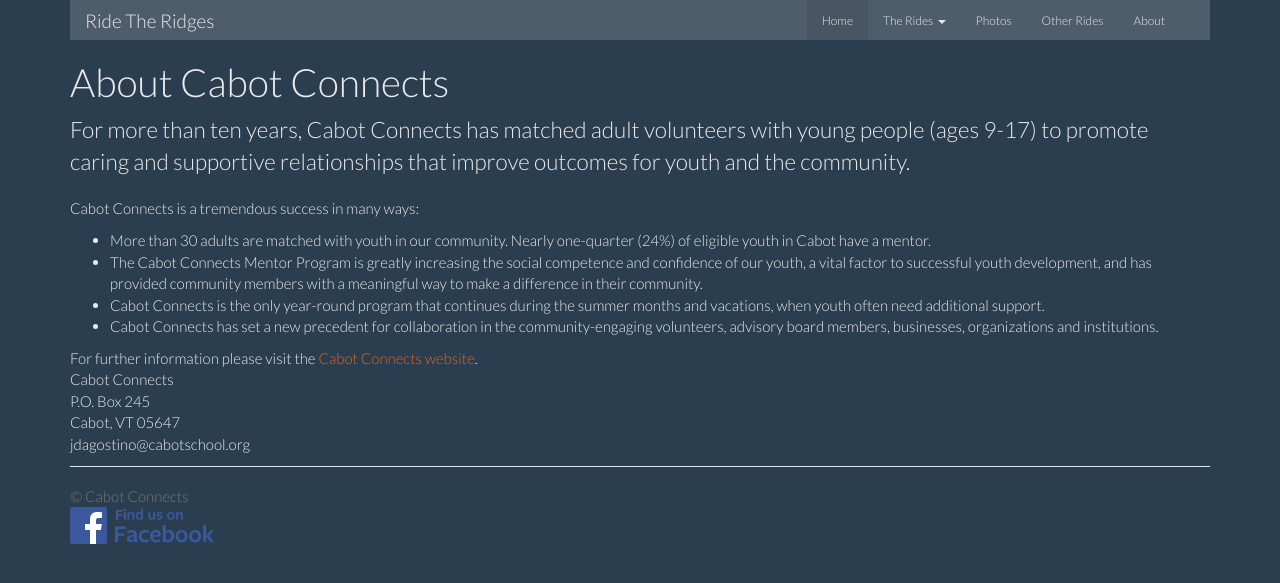
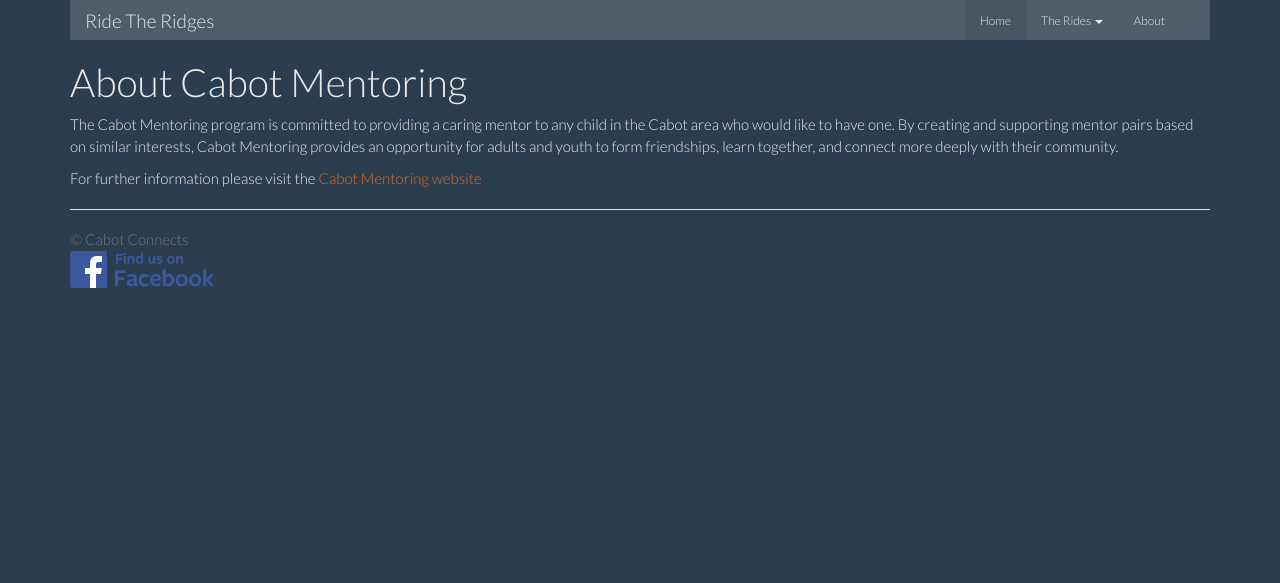
Before and after one commit to agilbert201/c4ride, a Jekyll site: the page built from about.html, in a window 1280 px wide. Shown: the top 583 px of the page. Built offline with Jekyll 4.4.1, drawn with Linux system fonts in a browser that asks for light colours.

Commit message:
mid summer 2018 tweaks

```diff
--- a/_includes/nav.html
+++ b/_includes/nav.html
@@ -21,8 +21,6 @@
               <li><a href="{{ site.base_url}}rides/100k.html">Warped 100K</a></li>
             </ul>
           </li>
-          <li><a href="{{ site.base_url}}photo_albums">Photos</a></li>
-          <li><a href="{{ site.base_url }}other_rides.html">Other Rides</a></li>
           <li><a href="{{ site.base_url }}about.html">About</a></li>
         </ul>
       </div><!--/.nav-collapse -->
--- a/about.html
+++ b/about.html
@@ -3,25 +3,7 @@ layout: defaultPage
 title: About
 ---
 
-<h1>About Cabot Connects</h1>
+<h1>About Cabot Mentoring</h1>
 
-<p class="lead">For more than ten years, Cabot Connects has matched adult volunteers with young people (ages 9-17) to promote caring and supportive relationships that improve outcomes for youth and the community.</p>
-
-<div class="text-left">
-    <p>Cabot Connects is a tremendous success in many ways:</p>
-    <ul>
-        <li>More than 30 adults are matched with youth in our community.  Nearly one-quarter (24%) of eligible youth in Cabot have a mentor.</li>
-        <li>The Cabot Connects Mentor Program is greatly increasing the social competence and confidence of our youth, a vital factor to successful youth development, and has provided community members with a meaningful way to make a difference in their community.</li>
-        <li>Cabot Connects is the only year-round program that continues during the summer months and vacations, when youth often need additional support.</li>
-        <li>Cabot Connects has set a new precedent for collaboration in the community-engaging volunteers, advisory board members, businesses, organizations and institutions.</li>
-    </ul>
-</div>
-
-For further information please visit the <a href="www.cabotconnectsmentoring.org">Cabot Connects website</a>.
-
-<p>
-Cabot Connects<br />
-P.O. Box 245<br />
-Cabot, VT 05647<br />
-jdagostino@cabotschool.org<br />
-</p>
+<p>The Cabot Mentoring program is committed to providing a caring mentor to any child in the Cabot area who would like to have one. By creating and supporting mentor pairs based on similar interests, Cabot Mentoring provides an opportunity for adults and youth to form friendships, learn together, and connect more deeply with their community.</p>
+For further information please visit the <a href="http://www.cabotmentoring.org">Cabot Mentoring website</a>
--- a/css/page.css
+++ b/css/page.css
@@ -5,6 +5,7 @@
 /* See bootstrap jumbotron narrow for these */
 
 .footer {
+  margin-top: 20px;
   padding-top: 19px;
   color: #777;
   border-top: 1px solid #e5e5e5;
@@ -19,14 +20,20 @@
   font-size: 21px;
 }
 
+.bikereg {
+  margin-left: 5px;
+}
+
+.carousel-caption .btn {
+  margin-left: 5px;
+}
+
 /* Tweaks to Carousel */
-    -------------------------------------------------- */
 
 /* Carousel base class */
 
-
 .carousel {
-  width: 750px;
+  /*width: 750px;*/
   margin: 0 auto;
 }
 
@@ -42,6 +49,13 @@
 }
 #logoCarousel .next {
     left:0;opacity:1;z-index:1;
+}
+
+.carousel-caption {
+  padding: 5px;
+  position: relative;
+  left: auto;
+  right: auto;
 }
 
 /*
```
Also changed, not shown: index.html (+89 -94 lines), img/2018Poster.jpg (added), img/logos/2018/communitybank.png (added), img/logos/2018/concept2.png (added), img/logos/2018/geobarns.png (added), img/logos/2018/gmp.png (added), img/logos/2018/jasperhill.png (added), img/logos/2018/ktoll.png (added), img/logos/2018/northcountry.png (added), img/logos/2018/nvrh.png (added), img/logos/2018/passumpsic.png (added), img/logos/2018/redhen.png (added), img/logos/2018/rhapsody.png (added), img/logos/2018/wec.png (added), 1 more files, 1 other file.
